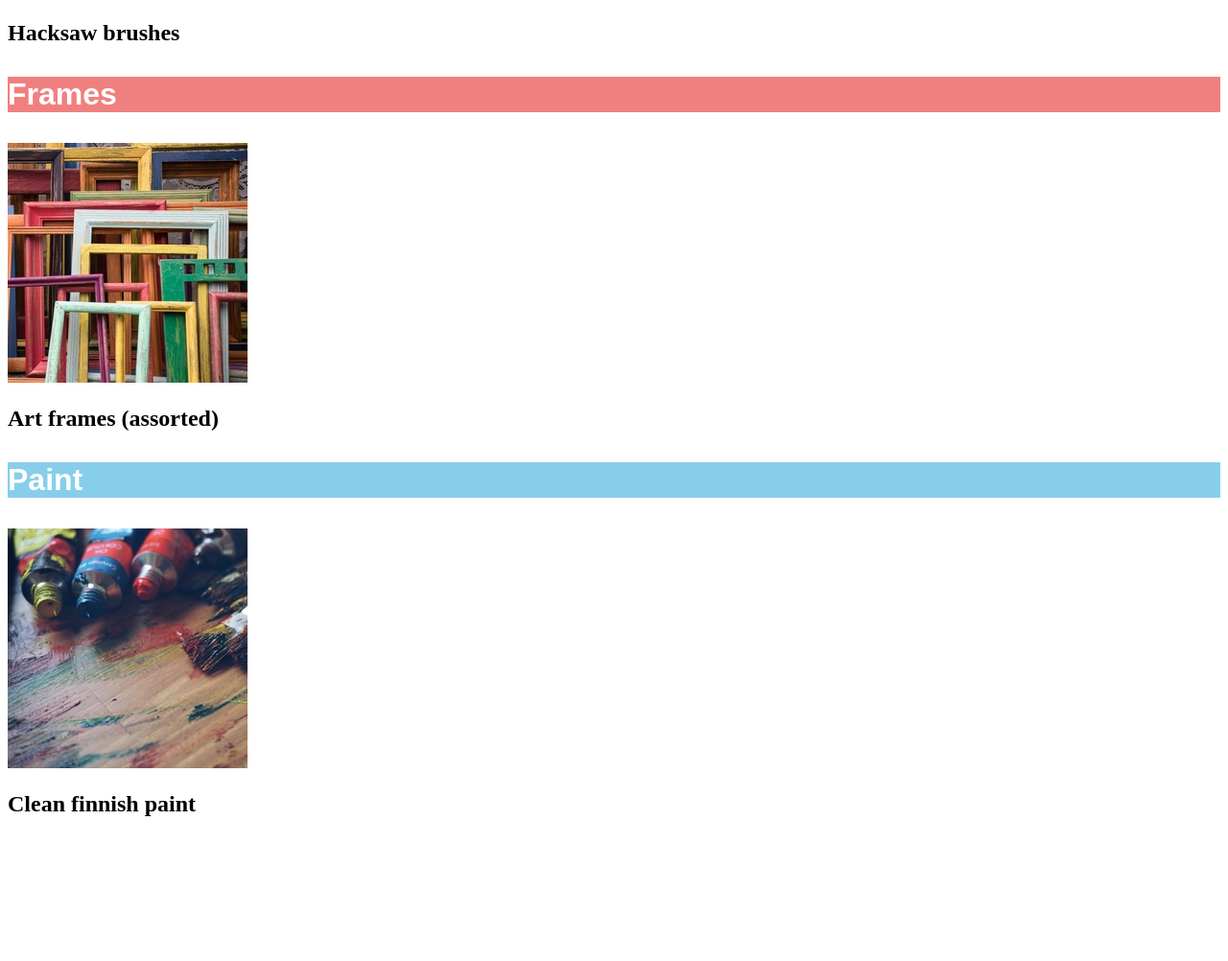
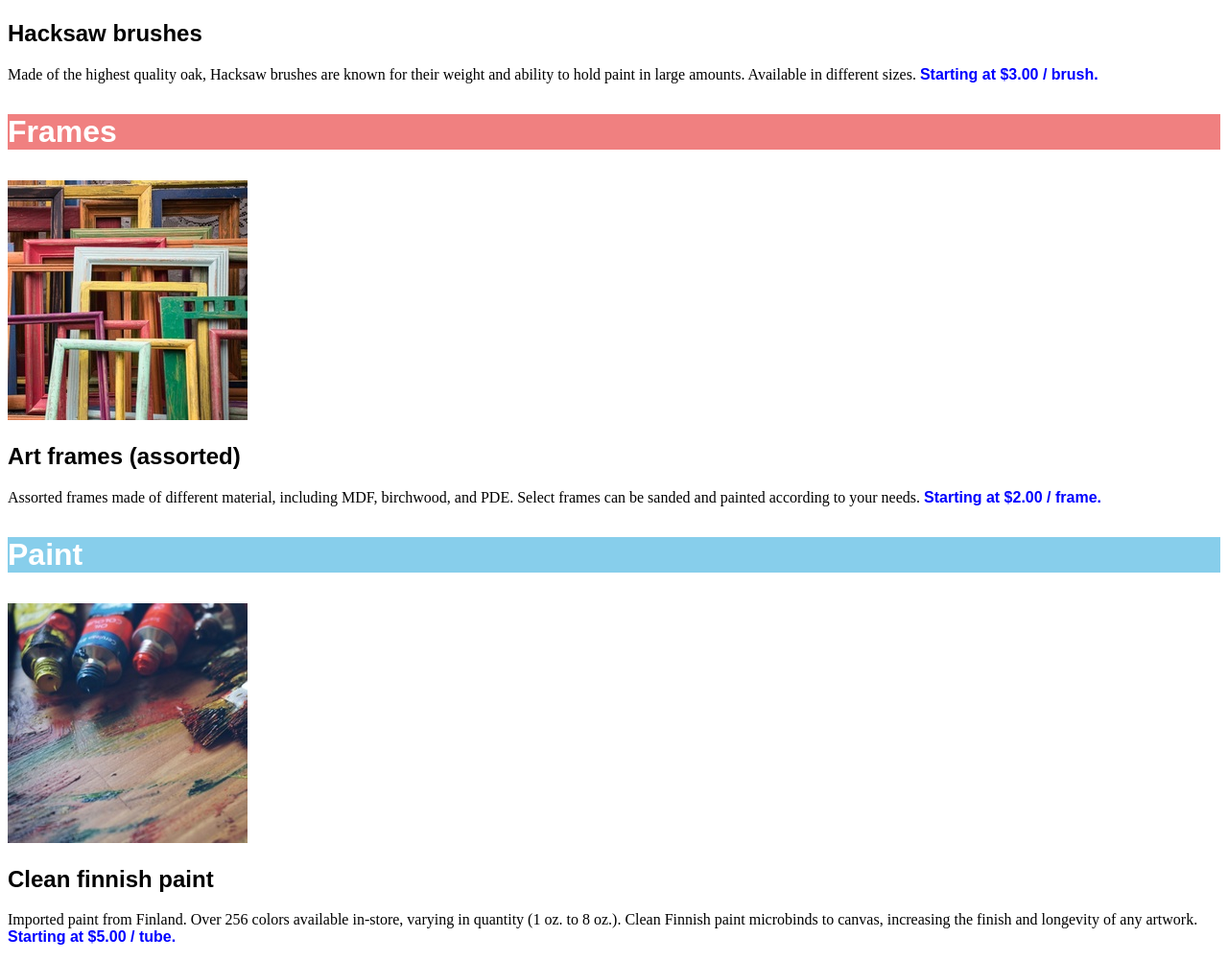
Before and after one commit to JBourton/Dasmoto-s-Arts-Crafts, a plain HTML site: page index.html in a window 1280 px wide. Shown: the part 571-1573 px from the top of the page at 96% size. Before the commit the page ends 1443 px from the top, so only its background shows below. Drawn offline with Linux system fonts and the light colour scheme.

Commit message:
Project complete: finished adding elements and styles

```diff
--- a/index.html
+++ b/index.html
@@ -13,16 +13,25 @@
         <h3 class="green-banner">Brushes</h3>
         <img src="/images/hacksaw.jpeg" alt="hacksaw">
         <h2>Hacksaw brushes</h2>
+        <p>Made of the highest quality oak, Hacksaw brushes are known for their weight and ability
+            to hold paint in large amounts. Available in different sizes.
+            <span class="pricing-info">Starting at $3.00 / brush.</span></p>
     </div>
     <div class="container">
         <h3 class="red-banner">Frames</h3>
         <img src="/images/frames.jpeg" alt="frames">
         <h2>Art frames (assorted)</h2>
+        <p>Assorted frames made of different material, including MDF, birchwood, and PDE.
+            Select frames can be sanded and painted according to your needs.
+            <span class="pricing-info">Starting at $2.00 / frame.</span></p>
     </div>
     <div class="container">
         <h3 class="blue-banner">Paint</h3>
         <img src="/images/finnish.jpeg" alt="finnish">
         <h2>Clean finnish paint</h2>
+        <p>Imported paint from Finland. Over 256 colors available in-store, varying in quantity
+            (1 oz. to 8 oz.). Clean Finnish paint microbinds to canvas, increasing the finish
+            and longevity of any artwork. <span class="pricing-info">Starting at $5.00 / tube.</span></p>
     </div>
 </body>
 </html>
--- a/styles.css
+++ b/styles.css
@@ -15,6 +15,7 @@ h3 {
 }
 
 h2 {
+    font-family: Arial, Helvetica, sans-serif;
     font-weight: bold;
 }
 
@@ -29,3 +30,9 @@ h2 {
 .blue-banner {
     background-color: skyblue;
 }
+
+.pricing-info {
+    font-family: Arial, Helvetica, sans-serif;
+    font-weight: bold;
+    color: blue;
+}
```
